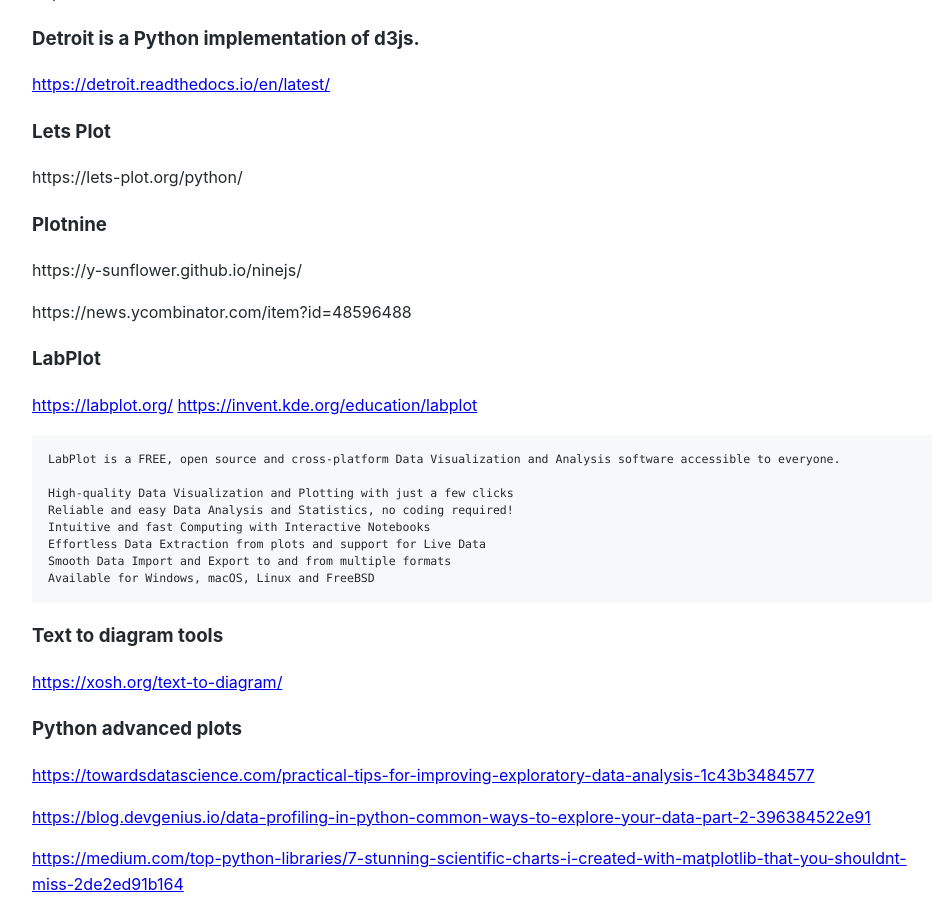
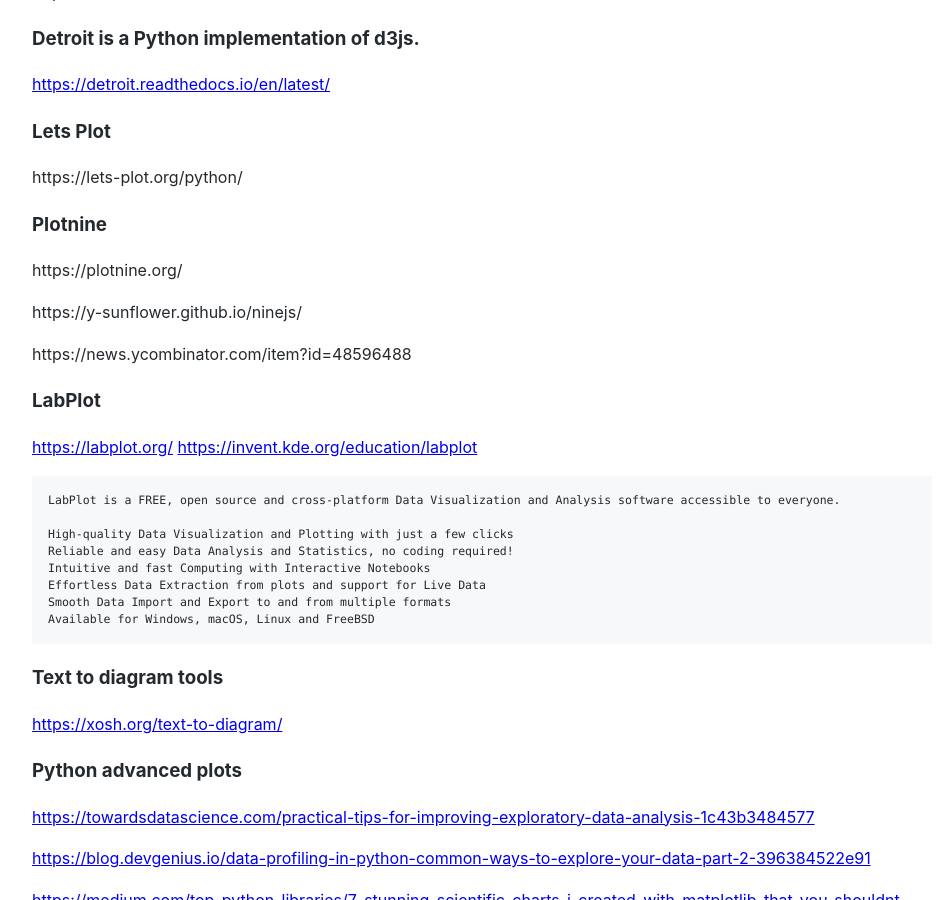
Before and after one commit to Michael-Lubinsky/michael-lubinsky.github.com, a Jekyll site: the page built from plotting/plotting.md, in a window 1280 px wide and 900 px high, scrolled down 752 px. Shown: the whole window, without its empty margins (158-1095 px from the left). Built offline with Jekyll 4.4.1, drawn with Linux system fonts in a browser that asks for light colours; our own code applies the rules of GitHub Pages for plain Markdown files; some of the changed lines change nothing that is shown.

Commit message:
Update plotting.md

```diff
--- a/plotting/plotting.md
+++ b/plotting/plotting.md
@@ -39,6 +39,9 @@
 https://lets-plot.org/python/
 
 ### Plotnine
+
+https://plotnine.org/
+
 https://y-sunflower.github.io/ninejs/
 
 https://news.ycombinator.com/item?id=48596488
```
